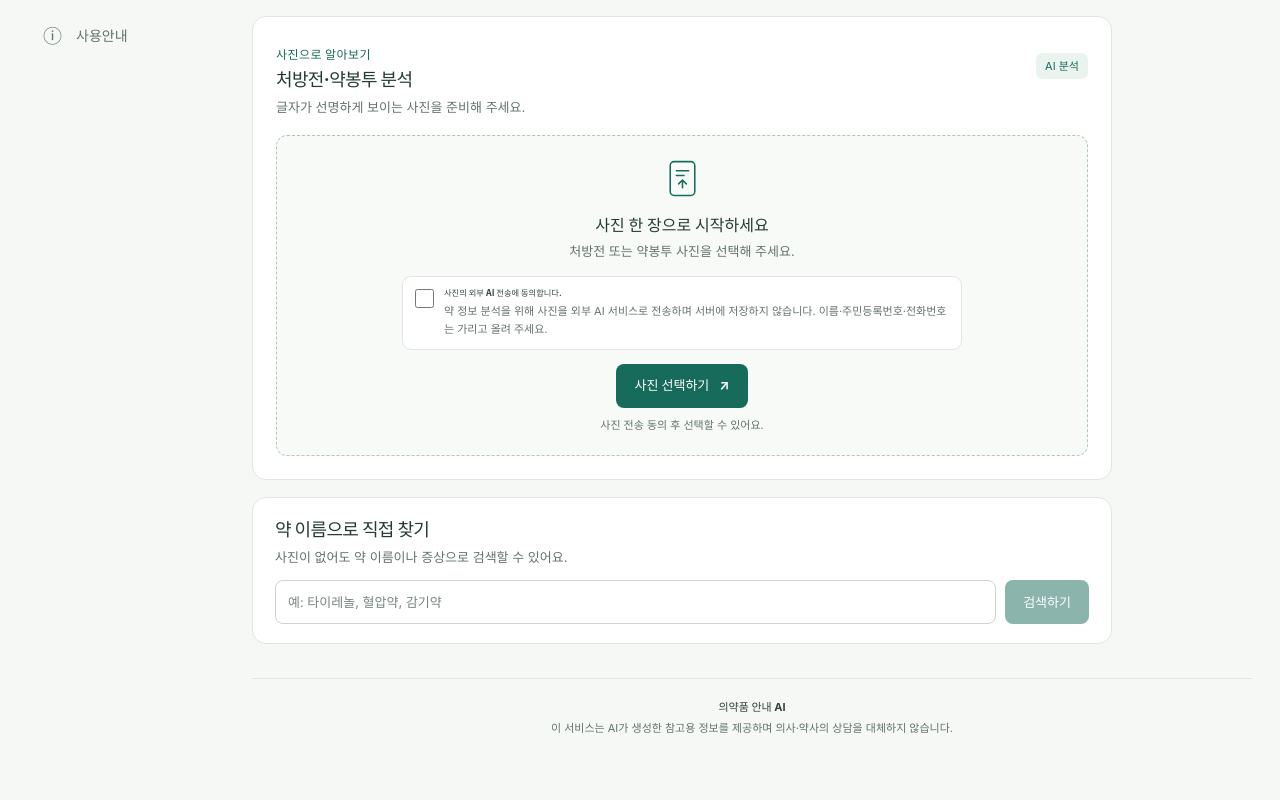
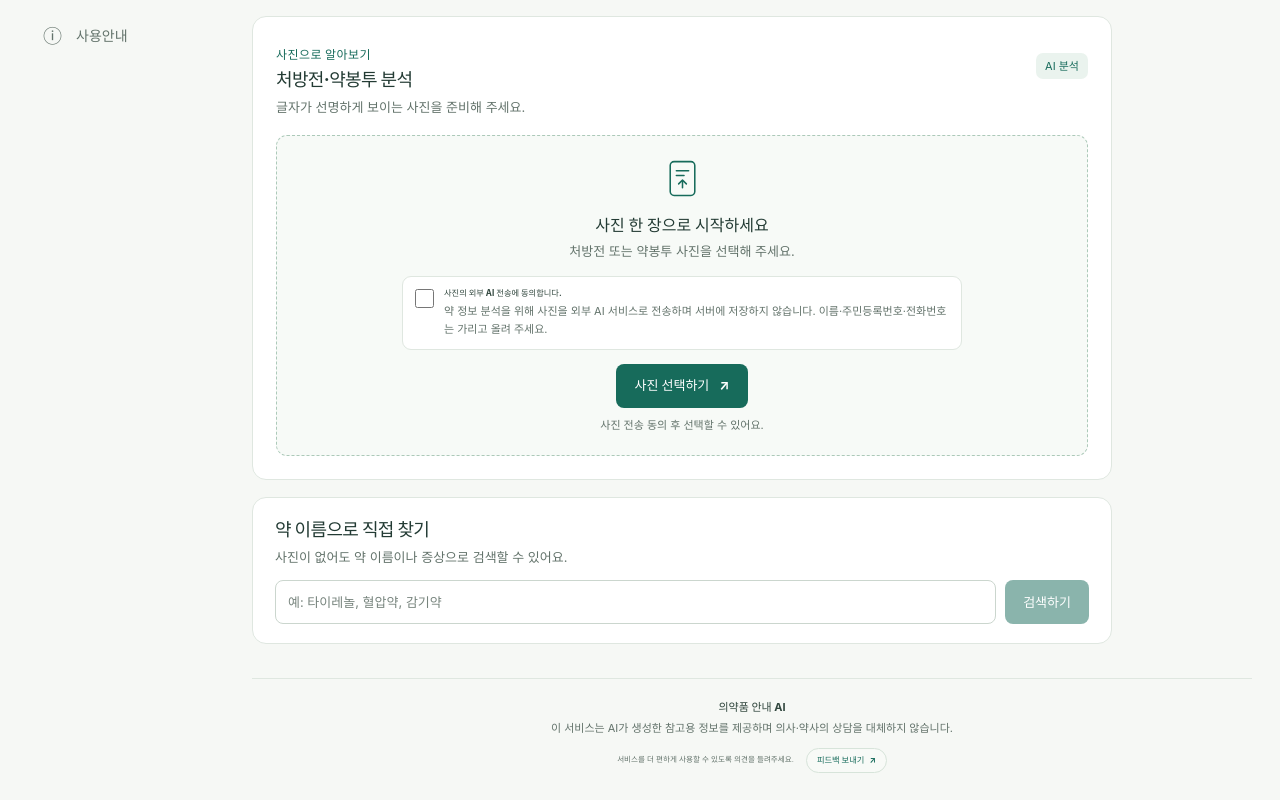
Before and after one commit to 17lucky71/medicine-guide-ai, a React (Create React App) app in the folder frontend/: page / in a window 1280 px wide. Shown: the part 282-1082 px from the top of the page. Before the commit the page ends 1047 px from the top, so only its background shows below. Built offline with nearby package versions, Linux system fonts and the light colour scheme.

Commit message:
Connect feedback form from app footer

```diff
--- a/frontend/src/App.css
+++ b/frontend/src/App.css
@@ -85,3 +85,8 @@
 .image-analysis-status{display:flex;align-items:center;justify-content:center;gap:12px;color:var(--muted);font-size:.8125em}
 .image-analysis-status strong{display:block;color:var(--green);font-size:1em}
 .image-analysis-status p{margin-top:3px}
+.footer-feedback{display:flex;align-items:center;justify-content:center;gap:12px;flex-wrap:wrap;margin-top:10px;color:var(--muted)}
+.footer-feedback>span{font-size:.6875em}
+.feedback-link{display:inline-flex;align-items:center;gap:5px;padding:5px 10px;border:1px solid #d7e4da;border-radius:999px;background:#f8faf7;color:var(--green);font-size:.75em;font-weight:700;text-decoration:none}
+.feedback-link:hover{background:#eaf3ec;border-color:#b8d0bd}
+@media(max-width:420px){.footer-feedback{flex-direction:column;gap:5px}}
--- a/frontend/src/App.js
+++ b/frontend/src/App.js
@@ -313,7 +313,16 @@ function App() {
               </section>
             </section>
           )}
-          <footer className="site-footer"><strong>의약품 안내 AI</strong><p>이 서비스는 AI가 생성한 참고용 정보를 제공하며 의사·약사의 상담을 대체하지 않습니다.</p></footer>
+          <footer className="site-footer">
+            <strong>의약품 안내 AI</strong>
+            <p>이 서비스는 AI가 생성한 참고용 정보를 제공하며 의사·약사의 상담을 대체하지 않습니다.</p>
+            <div className="footer-feedback">
+              <span>서비스를 더 편하게 사용할 수 있도록 의견을 들려주세요.</span>
+              <a className="feedback-link" href="https://docs.google.com/forms/d/e/1FAIpQLSfKYaRVm-Vt9YyEmv0wa2b-cw4jOZ37WSD4UymspIwK0cq0xA/viewform" target="_blank" rel="noopener noreferrer">
+                피드백 보내기 <span aria-hidden="true">↗</span>
+              </a>
+            </div>
+          </footer>
         </main>
       </div>
       <div className="bottom-nav">{renderNav('bottom-nav-list')}</div>
--- a/frontend/ui-preview.html
+++ b/frontend/ui-preview.html
@@ -13,7 +13,7 @@
 @media(max-width:420px){.app-layout{padding:0 13px}.bottom-nav{padding-left:5px;padding-right:5px}.bottom-nav .nav-button{font-size:.64rem}.bottom-nav .nav-icon{font-size:17px}.usage-list li{gap:10px}}
 
 .consent[hidden]{display:none!important}.image-preview.visible{display:flex;align-items:center;gap:14px;margin-top:14px;padding:12px;border:1px solid var(--line);border-radius:10px;background:#f7faf7;text-align:left}.image-preview img{width:82px;height:82px;max-height:82px;flex:none;border-radius:8px;object-fit:cover}.image-preview-copy{min-width:0;display:flex;align-items:center;gap:12px;text-align:left}.image-preview-copy>div{min-width:0}.preview-spinner{display:none;width:23px;height:23px}.image-preview.is-loading .preview-spinner{display:block}.preview-consent{display:block;color:var(--green);font-size:11px;font-weight:700}.image-preview-copy strong{display:block;font-size:.875rem}.image-preview-copy p{color:var(--muted);font-size:.75rem;margin-top:3px}.file-label.disabled{opacity:.5;cursor:not-allowed}@media(max-width:420px){.image-preview.visible{gap:10px;padding:10px}.image-preview img{width:68px;height:72px;max-height:72px}.image-preview-copy{gap:9px}}
-.file-input-hidden{display:none!important}.dropzone.is-analyzing>:not(#image-preview){display:none!important}.dropzone .image-preview.visible{display:flex;flex-direction:column;justify-content:center;gap:12px;min-height:190px;margin:0;padding:12px;border:0;background:transparent;text-align:center}.dropzone .image-preview img{width:auto;height:auto;max-width:100%;max-height:130px;object-fit:contain}.dropzone .image-preview-copy{justify-content:center;text-align:center}.dropzone>.consent{margin:12px auto 14px;max-width:560px;padding:10px 12px;text-align:left;border:1px solid var(--line);border-radius:9px;background:#fff}</style>
+.file-input-hidden{display:none!important}.dropzone.is-analyzing>:not(#image-preview){display:none!important}.dropzone .image-preview.visible{display:flex;flex-direction:column;justify-content:center;gap:12px;min-height:190px;margin:0;padding:12px;border:0;background:transparent;text-align:center}.dropzone .image-preview img{width:auto;height:auto;max-width:100%;max-height:130px;object-fit:contain}.dropzone .image-preview-copy{justify-content:center;text-align:center}.dropzone>.consent{margin:12px auto 14px;max-width:560px;padding:10px 12px;text-align:left;border:1px solid var(--line);border-radius:9px;background:#fff}.footer-feedback{display:flex;align-items:center;justify-content:center;gap:12px;flex-wrap:wrap;margin-top:10px;color:var(--muted)}.footer-feedback>span{font-size:.6875rem}.feedback-link{display:inline-flex;align-items:center;gap:5px;padding:5px 10px;border:1px solid #d7e4da;border-radius:999px;background:#f8faf7;color:var(--green);font-size:.75rem;font-weight:700;text-decoration:none}.feedback-link:hover{background:#eaf3ec;border-color:#b8d0bd}@media(max-width:420px){.footer-feedback{flex-direction:column;gap:5px}}</style>
 </head>
 <body>
 <header class="topbar"><div class="top-inner"><button class="brand" type="button" onclick="goHome()" aria-label="의약품 안내 AI 처음으로"><span class="brandmark" aria-hidden="true">✚</span><span>의약품 안내 <strong>AI</strong><small>나와 가족을 위한 복약 안내</small></span></button><div class="top-actions"><div class="font-picker"><div class="segmented" role="group" aria-label="글자 크기"><button type="button" aria-pressed="true" onclick="setFont(16,this)">기본</button><button type="button" aria-pressed="false" onclick="setFont(18,this)">크게</button><button type="button" aria-pressed="false" onclick="setFont(20,this)">특대</button></div></div></div></div></header>
@@ -30,7 +30,7 @@
     <section class="screen" id="screen-meds" data-screen="meds" hidden><div class="page-heading"><span class="eyebrow">MY MEDICINE</span><h1>내 복용약</h1><p>이 기기에 저장된 약을 확인하고 관리할 수 있어요.</p></div><aside class="panel saved-panel" aria-labelledby="saved-title"><div class="title-row"><h2 id="saved-title">내가 복용 중인 약</h2><span class="count" id="saved-count">0</span></div><p class="device-note">이 기기에 저장된 약 목록</p><div id="saved-content"></div><div class="helper"><strong>새 약을 확인할 때 함께 비교해요</strong><p>저장된 약이 있으면 다음 분석에서 함께 복용할 때의 주의사항을 안내합니다.</p></div><p class="device-note storage-note">같은 기기와 브라우저에서 다시 볼 수 있어요.</p></aside></section>
     <section class="screen" id="screen-guidance" data-screen="guidance" hidden><div class="page-heading"><span class="eyebrow">MEDICATION GUIDE</span><h1>복약안내</h1><p>분석한 약의 효능, 복용법, 주의사항을 확인하세요.</p></div><div class="guidance-empty" id="guidance-empty"><span class="empty-icon" aria-hidden="true">☷</span><h2>아직 안내 결과가 없어요</h2><p>처방전이나 약봉투를 분석하면 이곳에서 약 정보를 볼 수 있습니다.</p><button class="button primary" type="button" onclick="showScreen('analysis')">처방전 분석하러 가기</button></div><section class="panel result" id="result" aria-labelledby="result-title"><div class="result-top"><div><span class="eyebrow">AI 분석 결과 · 참고용</span><h2 id="result-title">분석 결과</h2></div><div class="result-top-actions"><button class="button secondary" type="button" onclick="speakResult()">음성으로 듣기</button></div></div><div class="notice comparison" id="comparison" hidden></div><div class="review"><strong>저장하기 전에 약 이름을 확인해 주세요.</strong><p>사진과 다르면 이름을 수정하고, 잘못 들어온 약은 삭제해 주세요.</p></div><div class="medicine-list" id="medicine-list"></div><button type="button" class="button primary save-button" onclick="saveMeds()">확인한 약을 복용 중인 약으로 저장</button><p class="save-status" id="save-status" role="status" aria-live="polite"></p><div class="notice result-caution"><span class="notice-mark" aria-hidden="true">!</span><p>위 내용은 AI가 생성한 참고용 정보이며 사진 인식 결과가 틀릴 수 있습니다. 약 이름과 용법을 처방전·약봉투와 다시 확인하고, 복용 전 의사·약사와 상담하세요.</p></div></section></section>
     <section class="screen" id="screen-usage" data-screen="usage" hidden><section class="hero"><span class="eyebrow">쉽게 읽는 우리 가족 약 정보</span><h1>복잡한 복약 안내,<br><span>이제 알기 쉽게.</span></h1><p>처방전이나 약봉투 사진을 올려 주세요.<br>약 이름부터 복용법, 주의사항까지 정리해 드립니다.</p><ol class="steps" aria-label="이용 순서"><li><span class="step-num">1</span> 사진 올리기</li><li><span class="step-num">2</span> 약 정보 확인</li><li><span class="step-num">3</span> 복용 약 저장</li></ol></section><section class="panel usage-panel"><span class="eyebrow">HOW TO USE</span><h2>쉽게 따라 하는 이용 순서</h2><ol class="usage-list"><li><span>01</span><div><strong>처방전·약봉투 사진 올리기</strong><p>개인정보가 보이지 않도록 가린 뒤 사진 전송에 동의하고 선택해 주세요.</p></div></li><li><span>02</span><div><strong>약 이름과 복용 정보를 확인하기</strong><p>AI가 정리한 약 이름, 효능, 복용법, 주의사항을 처방전과 비교해 주세요.</p></div></li><li><span>03</span><div><strong>복용 중인 약으로 저장하기</strong><p>확인한 약을 저장하면 다음 분석에서 새 약과 함께 볼 수 있습니다.</p></div></li></ol><div class="notice usage-notice"><span class="notice-mark" aria-hidden="true">!</span><p><strong>복용 전 의사·약사에게 확인하세요.</strong> AI 안내는 참고용이며 의료 전문가의 상담을 대신하지 않습니다.</p></div><button class="button primary usage-cta" type="button" onclick="showScreen('analysis')">처방전 분석 시작하기</button></section></section>
-    <footer class="site-footer"><strong>의약품 안내 AI</strong><p>이 서비스는 AI가 생성한 참고용 정보를 제공하며 의사·약사의 상담을 대체하지 않습니다.</p></footer>
+    <footer class="site-footer"><strong>의약품 안내 AI</strong><p>이 서비스는 AI가 생성한 참고용 정보를 제공하며 의사·약사의 상담을 대체하지 않습니다.</p><div class="footer-feedback"><span>서비스를 더 편하게 사용할 수 있도록 의견을 들려주세요.</span><a class="feedback-link" href="https://docs.google.com/forms/d/e/1FAIpQLSfKYaRVm-Vt9YyEmv0wa2b-cw4jOZ37WSD4UymspIwK0cq0xA/viewform" target="_blank" rel="noopener noreferrer">피드백 보내기 <span aria-hidden="true">&#8599;</span></a></div></footer>
   </main>
 </div>
 <nav class="bottom-nav" aria-label="주요 메뉴"><button class="nav-button active" type="button" data-view="analysis" aria-current="page"><span class="nav-icon" aria-hidden="true">▤</span><span>처방전 분석</span></button>
```
